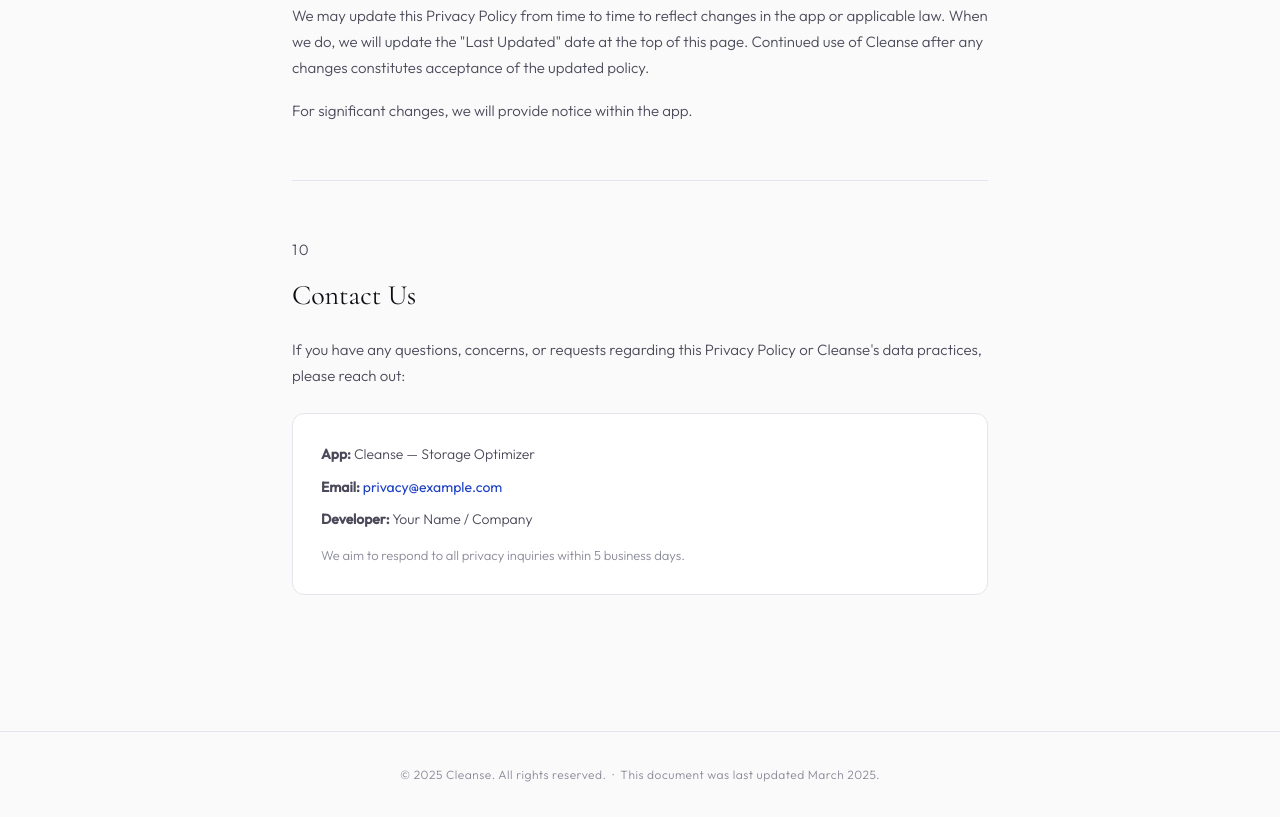
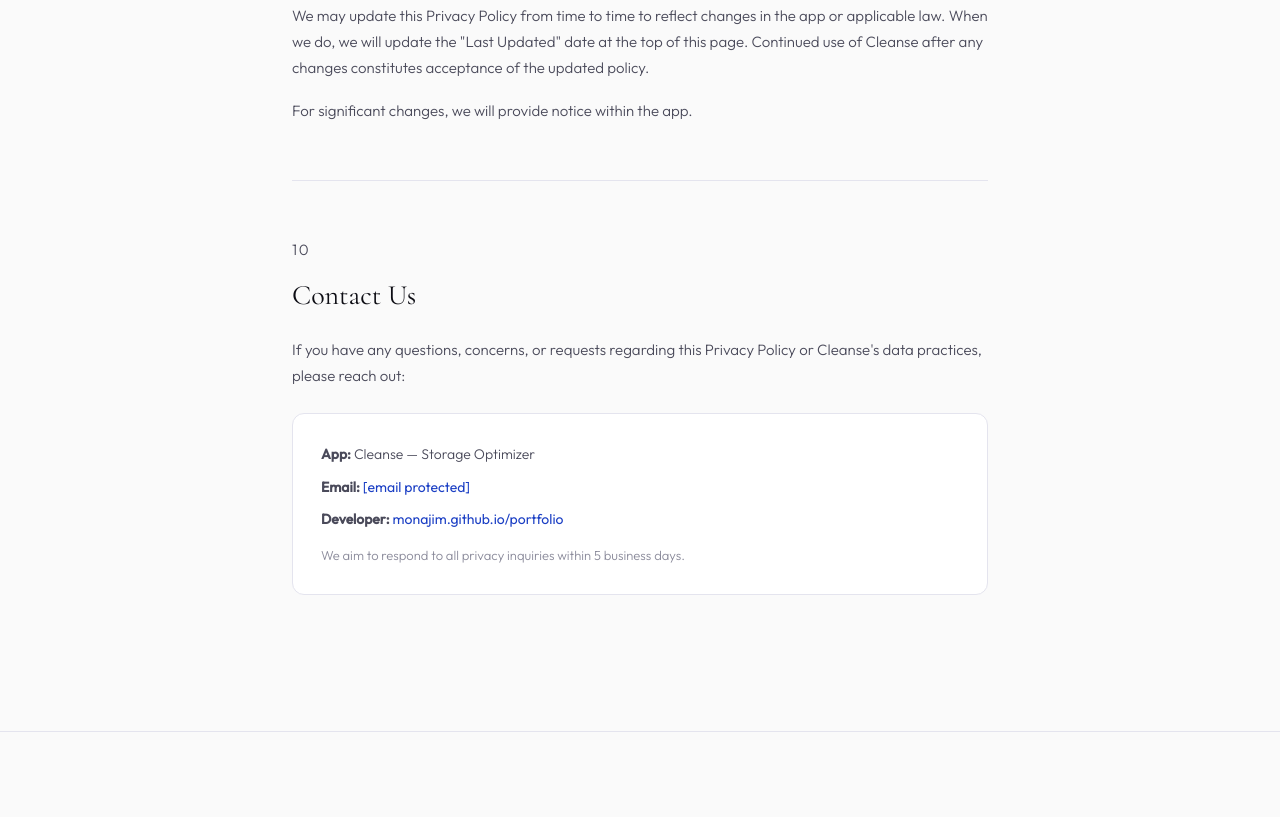
Before and after one commit to monajim/cleanse-privacy, a plain HTML site: page index.html in a window 1280 px wide. Shown: the part 4331-5148 px from the top of the page. After the commit the page ends 5127 px from the top, so only its background shows below. Drawn offline with nearby package versions, Linux system fonts and the light colour scheme.

Commit message:
Update index.html
add developer link

```diff
--- a/index.html
+++ b/index.html
@@ -465,8 +465,8 @@
       <p>If you have any questions, concerns, or requests regarding this Privacy Policy or Cleanse's data practices, please reach out:</p>
       <div class="contact-card">
         <p><strong>App:</strong> Cleanse — Storage Optimizer</p>
-        <p><strong>Email:</strong> <a href="mailto:privacy@example.com">privacy@example.com</a></p>
-        <p><strong>Developer:</strong> Your Name / Company</p>
+        <p><strong>Email:</strong> <a href="/cdn-cgi/l/email-protection#4737352e3126243e07223f262a372b226924282a"><span class="__cf_email__" data-cfemail="88f8fae1fee9ebf1c8edf0e9e5f8e4eda6ebe7e5">[email&#160;protected]</span></a></p>
+        <p><strong>Developer:</strong> <a href="https://monajim.github.io/portfolio/" target="_blank" rel="noopener noreferrer">monajim.github.io/portfolio</a></p>
         <p style="margin-top:12px; font-size:13px; color: var(--ink-faint);">We aim to respond to all privacy inquiries within 5 business days.</p>
       </div>
     </div>
@@ -474,8 +474,3 @@
   </div>
 
   <footer>
-    <p>© 2025 Cleanse. All rights reserved. &nbsp;·&nbsp; This document was last updated March 2025.</p>
-  </footer>
-
-</body>
-</html>
```
